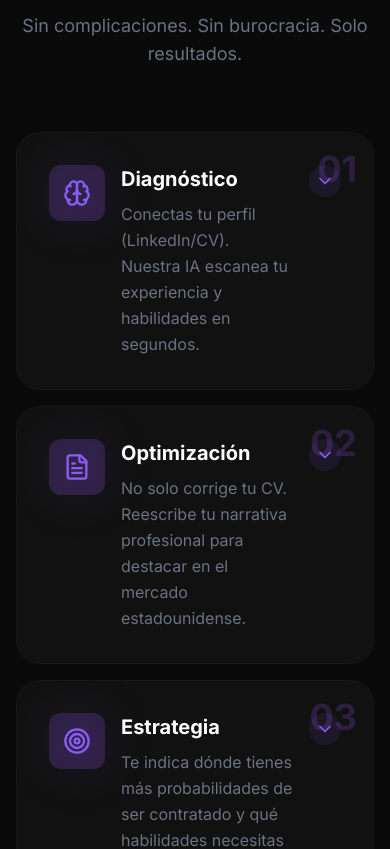
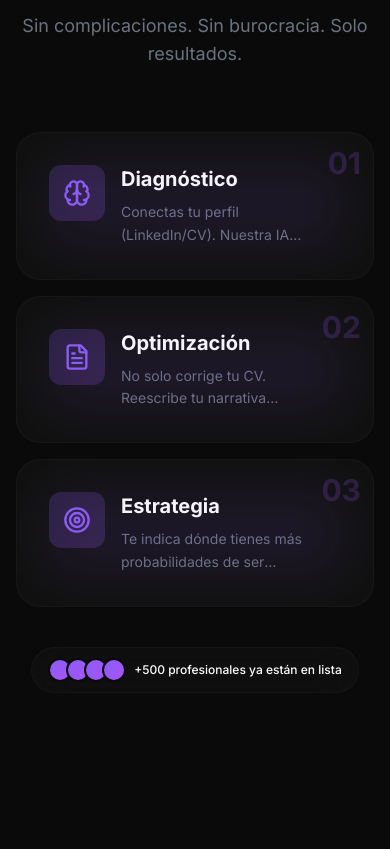
Before and after one commit to Yansmtp/Landing-Page, a Next.js app: page / in a window 390 px wide. Shown: the part 2620-3469 px from the top of the page. Built offline with nearby package versions, Linux system fonts and the light colour scheme.

Commit message:
update project

```diff
--- a/src/components/AnimatedSection.tsx
+++ b/src/components/AnimatedSection.tsx
@@ -1,7 +1,7 @@
 'use client'
 
 import { motion } from 'framer-motion'
-import type { ReactNode } from 'react'
+import type { ReactNode, ForwardedRef } from 'react'
 
 interface AnimatedSectionProps {
   children: ReactNode
@@ -10,9 +10,10 @@ interface AnimatedSectionProps {
   id?: string
 }
 
-export default function AnimatedSection({ children, className = '', delay = 0, id }: AnimatedSectionProps) {
+const AnimatedSection = ({ children, className = '', delay = 0, id }: AnimatedSectionProps, ref: ForwardedRef<HTMLElement>) => {
   return (
     <motion.section
+      ref={ref}
       id={id}
       initial={{ opacity: 0, y: 40 }}
       whileInView={{ opacity: 1, y: 0 }}
@@ -24,3 +25,5 @@ export default function AnimatedSection({ children, className = '', delay = 0, i
     </motion.section>
   )
 }
+
+export default AnimatedSection
--- a/src/components/HowItWorks.tsx
+++ b/src/components/HowItWorks.tsx
@@ -1,9 +1,9 @@
 'use client'
 
-import { motion, AnimatePresence } from 'framer-motion'
-import { Brain, FileText, Target as TargetIcon, ChevronDown, CheckCircle2 } from 'lucide-react'
+import { motion } from 'framer-motion'
+import { Brain, FileText, Target as TargetIcon, CheckCircle2 } from 'lucide-react'
 import AnimatedSection from './AnimatedSection'
-import { useState } from 'react'
+import { useState, useEffect, useRef } from 'react'
 
 const steps = [
   {
@@ -67,13 +67,87 @@ const steps = [
 
 export default function HowItWorks() {
   const [openIndex, setOpenIndex] = useState<number | null>(null)
+  const sectionRef = useRef<HTMLDivElement>(null)
 
   const toggleAccordion = (index: number) => {
     setOpenIndex(openIndex === index ? null : index)
   }
 
+  // Reset accordion when section is out of viewport
+  useEffect(() => {
+    const section = sectionRef.current
+    if (!section) return
+
+    const observer = new IntersectionObserver(
+      (entries) => {
+        entries.forEach((entry) => {
+          // Reset when section is not visible
+          if (!entry.isIntersecting && openIndex !== null) {
+            setOpenIndex(null)
+          }
+        })
+      },
+      {
+        threshold: 0,
+        rootMargin: '-50px 0px -50px 0px',
+      }
+    )
+
+    observer.observe(section)
+
+    return () => {
+      observer.disconnect()
+    }
+  }, [openIndex])
+
+  // Auto collapse on scroll
+  useEffect(() => {
+    if (openIndex === null) return
+
+    let scrollTimeout: NodeJS.Timeout
+    let hasScrolled = false
+
+    const handleScroll = () => {
+      // Only trigger on first scroll event
+      if (!hasScrolled) {
+        hasScrolled = true
+
+        // Add a small delay to ensure smooth animation
+        scrollTimeout = setTimeout(() => {
+          setOpenIndex(null)
+          hasScrolled = false
+        }, 100)
+      }
+    }
+
+    // Add scroll listener
+    window.addEventListener('scroll', handleScroll, { passive: true })
+
+    // Cleanup
+    return () => {
+      window.removeEventListener('scroll', handleScroll)
+      if (scrollTimeout) {
+        clearTimeout(scrollTimeout)
+      }
+    }
+  }, [openIndex])
+
+  // Calculate which step goes in which position
+  // When a step is expanded, it goes first (top), others maintain chronological order
+  const getStepOrder = () => {
+    if (openIndex === null) {
+      return [0, 1, 2] // Original order
+    }
+
+    // Expanded step goes first, then the others in chronological order
+    const others = [0, 1, 2].filter(i => i !== openIndex)
+    return [openIndex, ...others]
+  }
+
+  const stepOrder = getStepOrder()
+
   return (
-    <AnimatedSection className="py-20 px-4 sm:px-6 lg:px-8 relative overflow-hidden">
+    <AnimatedSection ref={sectionRef} className="py-20 px-4 sm:px-6 lg:px-8 relative overflow-hidden">
       {/* Background gradient */}
       <div className="absolute inset-0 -z-10 bg-gradient-to-b from-background via-card/30 to-background" />
 
@@ -100,123 +174,115 @@ export default function HowItWorks() {
           </p>
         </div>
 
-        {/* Accordion Layout */}
-        <div className="max-w-4xl mx-auto space-y-4">
-          {steps.map((step, index) => {
-            const isOpen = openIndex === index
+        {/* Dynamic Grid Layout */}
+        <div className="max-w-6xl mx-auto">
+          <div className={openIndex !== null ? "grid md:grid-cols-2 gap-4" : "grid md:grid-cols-3 gap-4 sm:gap-6"}>
+            {stepOrder.map((stepIndex, position) => {
+              const step = steps[stepIndex]
+              const isExpanded = openIndex === stepIndex
 
               return (
                 <motion.div
-                key={index}
+                  key={stepIndex}
+                  layout
                   initial={{ opacity: 0, y: 30 }}
-                whileInView={{ opacity: 1, y: 0 }}
-                transition={{ delay: index * 0.15, duration: 0.5 }}
-                viewport={{ once: true }}
-                className="relative"
-              >
-                {/* Card Header - Always Visible */}
-                <motion.div
-                  onClick={() => toggleAccordion(index)}
-                  className="relative bento-card p-6 sm:p-8 cursor-pointer group"
+                  animate={{
+                    opacity: 1,
+                    y: 0,
+                    scale: isExpanded ? 1 : 1,
+                  }}
+                  transition={{
+                    layout: { type: "spring", stiffness: 300, damping: 30 },
+                    opacity: { duration: 0.3 }
+                  }}
+                  onClick={() => toggleAccordion(stepIndex)}
+                  className={`relative cursor-pointer group ${
+                    isExpanded ? 'md:col-span-2' : ''
+                  }`}
                   role="button"
                   tabIndex={0}
-                  aria-expanded={isOpen}
-                  aria-controls={`accordion-content-${index}`}
+                  aria-expanded={isExpanded}
                   onKeyDown={(e) => {
                     if (e.key === 'Enter' || e.key === ' ') {
                       e.preventDefault()
-                      toggleAccordion(index)
+                      toggleAccordion(stepIndex)
                     }
                   }}
                 >
+                  <div className={`relative bento-card transition-all duration-500 ${
+                    isExpanded
+                      ? 'p-4 sm:p-6 lg:p-8'
+                      : 'p-6 sm:p-8'
+                  }`}>
                     {/* Gradient glow on hover */}
                     <div className="absolute inset-0 bg-gradient-to-br from-primary/10 via-purple-500/5 to-pink-500/10 opacity-0 group-hover:opacity-100 transition-opacity duration-500 rounded-3xl" />
 
                     {/* Step number with gradient */}
-                  <div className="absolute top-4 right-4 sm:top-6 sm:right-6 text-4xl sm:text-6xl font-bold bg-gradient-to-br from-primary/20 to-purple-500/20 bg-clip-text text-transparent">
+                    <div className={`font-bold bg-gradient-to-br from-primary/20 to-purple-500/20 bg-clip-text text-transparent ${
+                      isExpanded
+                        ? 'absolute top-4 right-4 sm:top-6 sm:right-6 text-5xl sm:text-7xl'
+                        : 'absolute top-3 right-3 sm:top-4 sm:right-4 text-3xl sm:text-4xl'
+                    }`}>
                       {step.number}
                     </div>
 
                     <div className="relative z-10">
                       <div className="flex items-start gap-4 sm:gap-6">
                         {/* Icon with animated background */}
-                      <div className="relative w-14 h-14 sm:w-20 sm:h-20 rounded-xl sm:rounded-2xl bg-gradient-to-br from-primary/20 to-purple-500/20 flex items-center justify-center group-hover:scale-110 transition-transform duration-300 flex-shrink-0">
-                        <div className="absolute inset-0 bg-primary/10 rounded-xl sm:rounded-2xl blur-xl group-hover:blur-2xl transition-all duration-300" />
-                        <step.icon className="w-7 h-7 sm:w-10 sm:h-10 text-primary relative z-10" />
+                        <div className={`rounded-xl sm:rounded-2xl bg-gradient-to-br from-primary/20 to-purple-500/20 flex items-center justify-center group-hover:scale-110 transition-transform duration-300 flex-shrink-0 ${
+                          isExpanded ? 'w-16 h-16 sm:w-20 sm:h-20' : 'w-14 h-14 sm:w-20 sm:h-20'
+                        }`}>
+                          <div className={`bg-primary/10 rounded-xl sm:rounded-2xl blur-xl group-hover:blur-2xl transition-all duration-300 ${
+                            isExpanded ? 'absolute inset-0' : 'absolute inset-0'
+                          }`} />
+                          {(() => {
+                            const Icon = step.icon
+                            return <Icon className={`text-primary relative z-10 ${
+                              isExpanded ? 'w-8 h-8 sm:w-10 sm:h-10' : 'w-7 h-7 sm:w-10 sm:h-10'
+                            }`} />
+                          })()}
                         </div>
 
-                      <div className="flex-1 min-w-0">
-                        <h3 className="text-xl sm:text-2xl font-bold mb-2 group-hover:text-gradient transition-all duration-300">
-                          {step.title}
+                        <div className="flex-1 min-w-0 pr-6 sm:pr-8">
+                          {isExpanded ? (
+                            /* Expanded Content - Mejorado con más espacio */
+                            <div className="space-y-3 sm:space-y-4">
+                              <div>
+                                <h3 className="text-xl sm:text-2xl font-bold mb-2 sm:mb-3 text-gradient">
+                                  {step.fullTitle}
                                 </h3>
-                        <p className="text-muted leading-relaxed text-base sm:text-lg">
-                          {step.shortDescription}
-                        </p>
-                      </div>
-
-                      {/* Expand/Collapse Icon */}
-                      <motion.div
-                        animate={{ rotate: isOpen ? 180 : 0 }}
-                        transition={{ duration: 0.3 }}
-                        className="flex-shrink-0 w-8 h-8 sm:w-10 sm:h-10 rounded-full bg-primary/10 flex items-center justify-center"
-                      >
-                        <ChevronDown className="w-5 h-5 sm:w-6 sm:h-6 text-primary" />
-                      </motion.div>
-                    </div>
-                  </div>
-                </motion.div>
-
-                {/* Expandable Content */}
-                <AnimatePresence>
-                  {isOpen && (
-                    <motion.div
-                      id={`accordion-content-${index}`}
-                      initial={{ height: 0, opacity: 0 }}
-                      animate={{ height: 'auto', opacity: 1 }}
-                      exit={{ height: 0, opacity: 0 }}
-                      transition={{ duration: 0.4, ease: [0.4, 0, 0.2, 1] }}
-                      className="overflow-hidden"
-                    >
-                      <div className="relative bg-gradient-to-br from-card/90 to-card/70 backdrop-blur-xl border border-card-border/50 rounded-b-3xl p-6 sm:p-8 -mt-4 pt-6 sm:pt-8">
-                        {/* Content */}
-                        <div className="relative z-10 space-y-6">
-                          {/* Title and Description */}
-                          <div>
-                            <h4 className="text-xl sm:text-2xl font-bold mb-3 text-gradient">
-                              {step.fullTitle}
-                            </h4>
-                            <p className="text-muted leading-relaxed text-base sm:text-lg">
+                                <p className="text-muted leading-relaxed text-sm sm:text-base">
                                   {step.fullDescription}
                                 </p>
                               </div>
 
-                          {/* Features List */}
-                          <div className="grid sm:grid-cols-2 gap-3">
+                              {/* Features List - Mejorado */}
+                              <div className="grid sm:grid-cols-2 lg:grid-cols-3 gap-2 sm:gap-3">
                                 {step.includes.map((item, i) => (
                                   <motion.div
                                     key={i}
                                     initial={{ opacity: 0, x: -10 }}
                                     animate={{ opacity: 1, x: 0 }}
                                     transition={{ delay: i * 0.05 }}
-                                className="flex items-start gap-2.5"
+                                    className="flex items-start gap-2 p-2 sm:p-2.5 rounded-lg bg-card/50 border border-card-border/30"
                                   >
-                                <CheckCircle2 className="w-5 h-5 text-primary flex-shrink-0 mt-0.5" />
-                                <span className="text-sm sm:text-base text-foreground/90">{item}</span>
+                                    <CheckCircle2 className="w-4 h-4 text-primary flex-shrink-0 mt-0.5" />
+                                    <span className="text-xs sm:text-sm text-foreground/90">{item}</span>
                                   </motion.div>
                                 ))}
                               </div>
 
-                          {/* Result Box */}
-                          <div className="relative overflow-hidden rounded-2xl bg-gradient-to-br from-primary/10 via-purple-500/10 to-pink-500/10 p-5 sm:p-6 border border-primary/20">
+                              {/* Result Box - Mejorado */}
+                              <div className="relative overflow-hidden rounded-xl bg-gradient-to-br from-primary/10 via-purple-500/10 to-pink-500/10 p-3 sm:p-4 border border-primary/20">
                                 <div className="absolute inset-0 bg-gradient-to-br from-primary/5 to-transparent" />
                                 <div className="relative z-10">
-                              <div className="flex items-center gap-2 mb-2">
-                                <div className="w-2 h-2 rounded-full bg-green-500 animate-pulse" />
-                                <span className="text-xs sm:text-sm font-semibold text-primary uppercase tracking-wide">
+                                  <div className="flex items-center gap-1.5 mb-1.5 sm:mb-2">
+                                    <div className="w-1.5 h-1.5 rounded-full bg-green-500 animate-pulse" />
+                                    <span className="text-xs font-semibold text-primary uppercase tracking-wide">
                                       Resultado
                                     </span>
                                   </div>
-                              <p className="text-sm sm:text-base text-foreground/90 leading-relaxed">
+                                  <p className="text-xs sm:text-sm text-foreground/90 leading-relaxed">
                                     {step.result}
                                   </p>
                                 </div>
@@ -227,21 +293,33 @@ export default function HowItWorks() {
                                 href={step.buttonLink}
                                 whileHover={{ scale: 1.02 }}
                                 whileTap={{ scale: 0.98 }}
-                            className="w-full sm:w-auto px-6 py-3 bg-primary hover:bg-primary-dark text-white font-semibold rounded-xl transition-all duration-300 shadow-lg shadow-primary/30 hover:shadow-xl hover:shadow-primary/50 flex items-center justify-center gap-2 group/btn"
+                                className="inline-flex items-center gap-1.5 px-4 sm:px-5 py-2 sm:py-2.5 bg-primary hover:bg-primary-dark text-white font-semibold rounded-lg transition-all duration-300 shadow-lg shadow-primary/30 text-sm"
                               >
-                            <span className="text-sm sm:text-base">{step.buttonText}</span>
-                            <svg className="w-4 h-4 group-hover/btn:translate-x-1 transition-transform" fill="none" viewBox="0 0 24 24" stroke="currentColor">
+                                <span>{step.buttonText}</span>
+                                <svg className="w-3.5 h-3.5" fill="none" viewBox="0 0 24 24" stroke="currentColor">
                                   <path strokeLinecap="round" strokeLinejoin="round" strokeWidth={2} d="M13 7l5 5m0 0l-5 5m5-5H6" />
                                 </svg>
                               </motion.a>
                             </div>
+                          ) : (
+                            /* Collapsed Content */
+                            <>
+                              <h3 className="text-xl sm:text-2xl font-bold mb-2 group-hover:text-gradient transition-all duration-300">
+                                {step.title}
+                              </h3>
+                              <p className="text-muted leading-relaxed text-sm sm:text-base line-clamp-2">
+                                {step.shortDescription}
+                              </p>
+                            </>
+                          )}
                         </div>
-                    </motion.div>
-                  )}
-                </AnimatePresence>
+                      </div>
+                    </div>
+                  </div>
                 </motion.div>
               )
             })}
+          </div>
         </div>
 
         {/* Bottom CTA - mobile optimized */}
```
Lines whose indentation alone changed are shown as unchanged.
